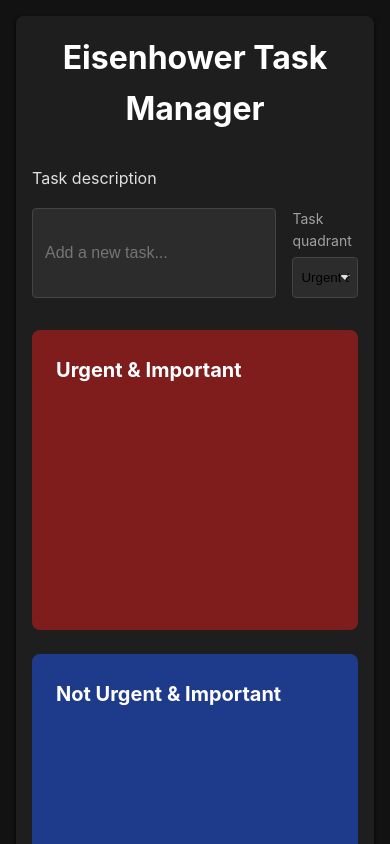
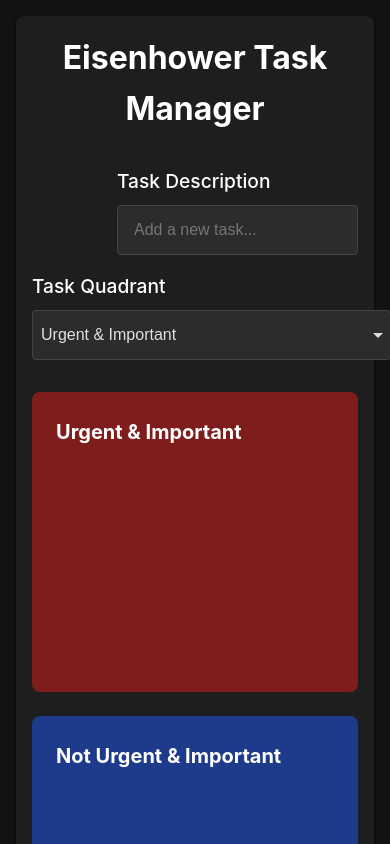
Before and after one commit to msrsaditya/Eisenhower, a plain HTML site: page index.html in a window 390 px wide. Shown: the top 844 px of the page. Drawn offline with Linux system fonts and the light colour scheme.

Commit message:
Update index.html

```diff
--- a/index.html
+++ b/index.html
@@ -15,15 +15,15 @@
     body {
       font-family: -apple-system, BlinkMacSystemFont, "Segoe UI", Roboto, "Helvetica Neue", Arial, sans-serif;
       line-height: 1.6;
-      color: #e0e0e0; /* Light text for dark backgrounds */
-      background-color: #121212; /* Dark mode background */
+      color: #e0e0e0;
+      background-color: #121212;
       padding: 2rem;
     }
     /* Container styles */
     .container {
       max-width: 1200px;
       margin: 0 auto;
-      background-color: #1e1e1e; /* Slightly lighter dark for the container */
+      background-color: #1e1e1e;
       border-radius: 8px;
       box-shadow: 0 2px 4px rgba(0, 0, 0, 0.8);
       padding: 2rem;
@@ -35,7 +35,7 @@
     }
     .header h1 {
       font-size: 2rem;
-      color: #ffffff; /* Bright header text */
+      color: #ffffff;
       margin-bottom: 1rem;
     }
     /* Form styles */
@@ -43,29 +43,41 @@
       display: flex;
       gap: 1rem;
       margin-bottom: 2rem;
-      flex-wrap: wrap;
+      align-items: flex-end;
+    }
+    .task-input-group {
+      flex: 1;
+      display: flex;
+      flex-direction: column;
+    }
+    .task-input-label {
+      font-size: 1.2rem;
+      color: #ffffff;
+      margin-bottom: 0.5rem;
+      font-weight: 500;
     }
     .task-input {
-      flex: 1;
-      padding: 0.75rem;
+      width: 100%;
+      padding: 1rem;
       border: 1px solid #444;
       border-radius: 4px;
       font-size: 1rem;
       background-color: #2c2c2c;
       color: #e0e0e0;
+      height: 50px;
     }
-    /* Label styling */
+    /* Quadrant selector styling */
     .form-group {
-      flex: 0.3;
+      min-width: 200px;
       display: flex;
       flex-direction: column;
     }
     .form-label {
-      margin-bottom: 0.25rem;
-      font-size: 0.875rem;
-      color: #a0a0a0;
+      font-size: 1.2rem;
+      color: #ffffff;
+      margin-bottom: 0.5rem;
+      font-weight: 500;
     }
-    /* Quadrant selector styling */
     #quadrantSelect {
       appearance: none;
       padding: 0.75rem 0.5rem;
@@ -73,17 +85,33 @@
       background-size: 1.5rem;
       border: 1px solid #444;
       border-radius: 4px;
-      width: 100%;
+      width: 110%;
+      color: #e0e0e0;
+      height: 50px;
+      font-size: 1rem;
     }
-
-    /* Matrix grid styles */
+    #quadrantSelect option {
+      background-color: #2c2c2c;
+      color: #e0e0e0;
+    }
+    /* Hide default label while keeping it accessible */
+    .sr-only {
+      position: absolute;
+      width: 1px;
+      height: 1px;
+      padding: 0;
+      margin: -1px;
+      overflow: hidden;
+      clip: rect(0, 0, 0, 0);
+      border: 0;
+    }
+    /* Rest of the existing styles remain unchanged */
     .matrix-grid {
       display: grid;
       grid-template-columns: repeat(2, 1fr);
       gap: 1.5rem;
       margin-bottom: 2rem;
     }
-    /* Quadrant styles */
     .quadrant {
       padding: 1.5rem;
       border-radius: 8px;
@@ -96,20 +124,18 @@
       margin-bottom: 1rem;
       color: #ffffff;
     }
-    /* Dark-mode quadrant background colors */
     .urgent-important {
-      background-color: #7f1d1d; /* Dark red */
+      background-color: #7f1d1d;
     }
     .not-urgent-important {
-      background-color: #1e3a8a; /* Dark blue */
+      background-color: #1e3a8a;
     }
     .urgent-not-important {
-      background-color: #9a3412; /* Dark amber/orange */
+      background-color: #9a3412;
     }
     .not-urgent-not-important {
-      background-color: #14532d; /* Dark green */
+      background-color: #14532d;
     }
-    /* Task card styles */
     .task-card {
       background: #2c2c2c;
       padding: 0.75rem;
@@ -128,7 +154,7 @@
       box-shadow: 0 2px 4px rgba(0, 0, 0, 0.8);
     }
     .delete-button {
-      opacity: 0.7; /* Improved accessibility */
+      opacity: 0.7;
       background: none;
       border: none;
       color: #e53e3e;
@@ -140,21 +166,18 @@
     .delete-button:hover {
       opacity: 1;
     }
-    /* Instructions styles */
     .instructions {
       text-align: center;
       color: #a0a0a0;
       font-size: 0.875rem;
     }
-    /* Drag and drop styles */
     .dragging {
       opacity: 0.5;
     }
     .drag-over {
       border: 2px dashed #6200ee;
-      background-color: rgba(66, 153, 225, 0.1); /* Subtle background for visual feedback */
+      background-color: rgba(66, 153, 225, 0.1);
     }
-    /* Responsive design */
     @media (max-width: 768px) {
       .matrix-grid {
         grid-template-columns: 1fr;
@@ -165,6 +188,12 @@
       body {
         padding: 1rem;
       }
+      .task-form {
+        flex-direction: column;
+      }
+      .form-group {
+        width: 100%;
+      }
     }
   </style>
 </head>
@@ -174,9 +203,9 @@
       <h1>Eisenhower Task Manager</h1>
     </header>
 
-    <!-- Form with proper accessibility labels -->
     <form class="task-form" id="taskForm">
-      <label for="taskInput" class="sr-only">Task description</label>
+      <div class="task-input-group">
+        <label for="taskInput" class="task-input-label">Task Description</label>
         <input
           type="text"
           class="task-input"
@@ -184,8 +213,9 @@
           placeholder="Add a new task..."
           required
         >
+      </div>
       <div class="form-group">
-        <label for="quadrantSelect" class="form-label">Task quadrant</label>
+        <label for="quadrantSelect" class="form-label">Task Quadrant</label>
         <select id="quadrantSelect">
           <option value="urgentImportant">Urgent & Important</option>
           <option value="notUrgentImportant">Not Urgent & Important</option>
```
Lines whose indentation alone changed are shown as unchanged.
